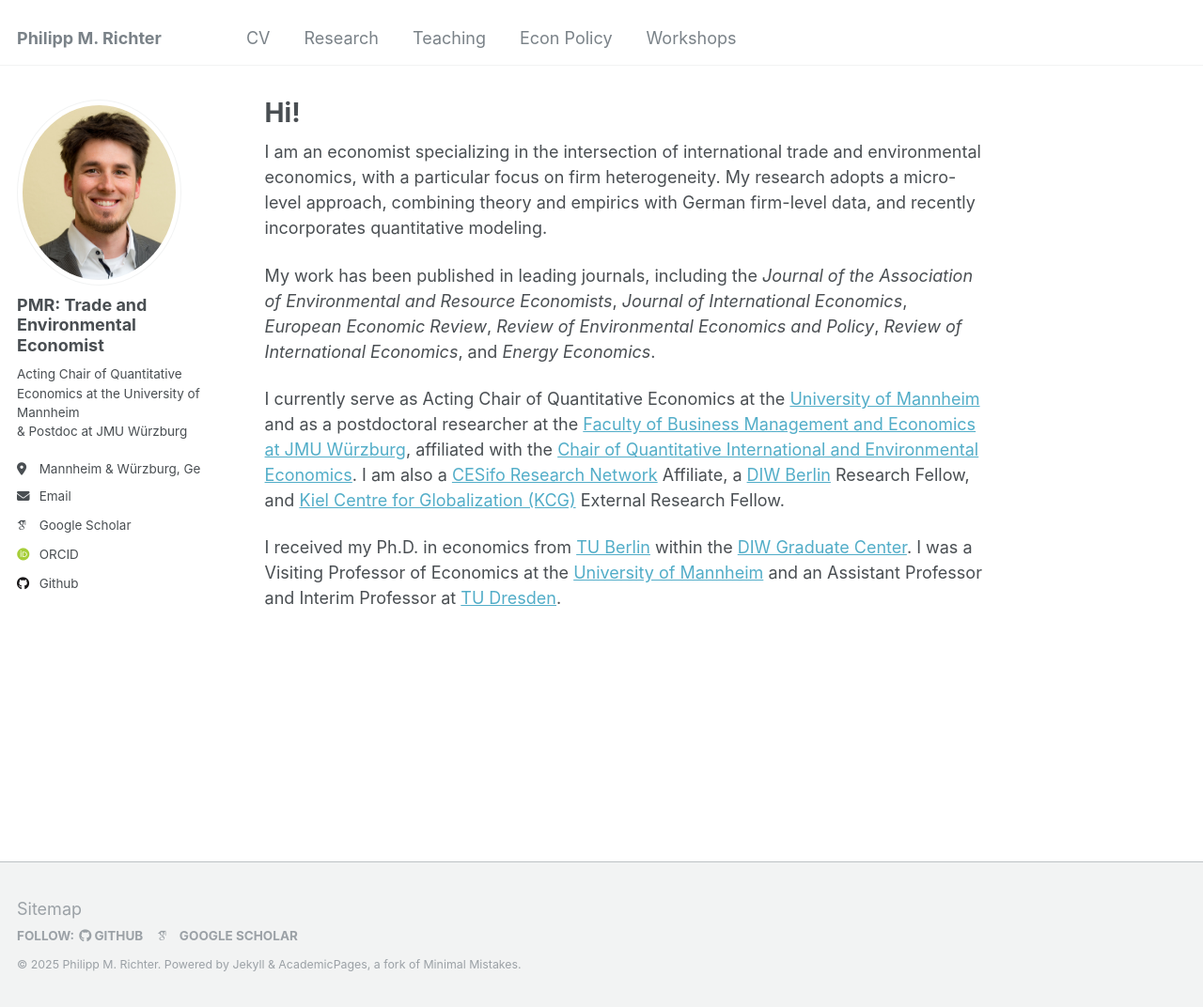
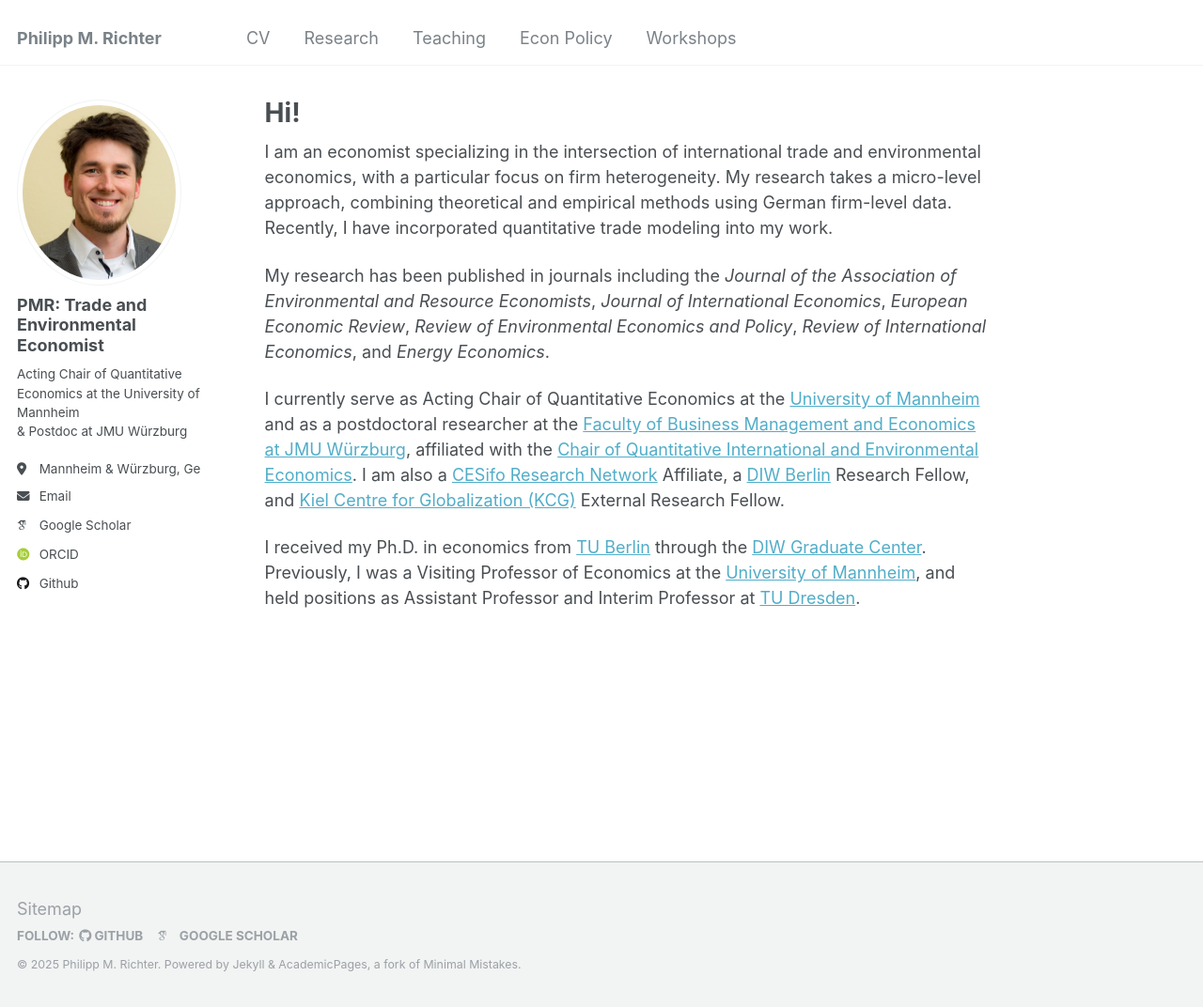
Before and after one commit to PhMRichter/PhMRichter.github.io, a Jekyll site: the page built from _pages/about.md, in a window 1280 px wide and 1072 px high. Shown: the whole window at 94% size. Built offline with Jekyll 4.4.1, drawn with Linux system fonts in a browser that asks for light colours; some web fonts are replaced.

Commit message:
Update about.md

```diff
--- a/_pages/about.md
+++ b/_pages/about.md
@@ -11,11 +11,11 @@ redirect_from:
 
 I am an economist specializing in the intersection of international trade and environmental economics, with a particular focus on firm heterogeneity.
 <!--I am an economist focused on the intersection of international trade and the environment, specifically examining the role of firm heterogeneity.-->
-My research adopts a micro-level approach, combining theory and empirics with German firm-level data, and recently incorporates quantitative modeling.
+My research takes a micro-level approach, combining theoretical and empirical methods using German firm-level data. Recently, I have incorporated quantitative trade modeling into my work.
 <!-- My research takes a micro-level approach, investigating how firm heterogeneity influences the relationship between trade and environmental outcomes.
 -->
 
-My work has been published in leading journals, including the  <i>Journal of the Association of Environmental and Resource Economists</i>, <i>Journal of International Economics</i>,  <i>European Economic Review</i>, <i>Review of Environmental Economics and Policy</i>, <i>Review of International Economics</i>, and <i>Energy Economics</i>.
+My research has been published in journals including the  <i>Journal of the Association of Environmental and Resource Economists</i>, <i>Journal of International Economics</i>,  <i>European Economic Review</i>, <i>Review of Environmental Economics and Policy</i>, <i>Review of International Economics</i>, and <i>Energy Economics</i>.
 
 I currently serve as Acting Chair of Quantitative Economics at the <a href="https://www.vwl.uni-mannheim.de/en/" target="_blank">
 University of Mannheim</a> and as a postdoctoral researcher at the <a href="https://www.wiwi.uni-wuerzburg.de/en/" target="_blank">
@@ -25,7 +25,7 @@ DIW Berlin</a>  Research Fellow, and <a href="https://www.kcg-kiel.org/" target=
 Kiel Centre for Globalization (KCG)</a> External Research Fellow.
 
 I received my Ph.D. in economics from <a href="https://www.tu.berlin/en/wm" target="_blank">
-TU Berlin</a>  within the <a href="https://www.diw.de/de/diw_01.c.619412.de/graduate_center.html" target="_blank">
-DIW Graduate Center</a>. I was a Visiting Professor of Economics at the <a href="https://www.vwl.uni-mannheim.de/en/" target="_blank">
-University of Mannheim</a>  and an Assistant Professor and Interim Professor at <a href="https://tu-dresden.de/bu/wirtschaft?set_language=en" target="_blank">
+TU Berlin</a>  through the <a href="https://www.diw.de/de/diw_01.c.619412.de/graduate_center.html" target="_blank">
+DIW Graduate Center</a>. Previously, I was a Visiting Professor of Economics at the <a href="https://www.vwl.uni-mannheim.de/en/" target="_blank">
+University of Mannheim</a>, and held positions as Assistant Professor and Interim Professor at <a href="https://tu-dresden.de/bu/wirtschaft?set_language=en" target="_blank">
  TU Dresden</a>.
```
